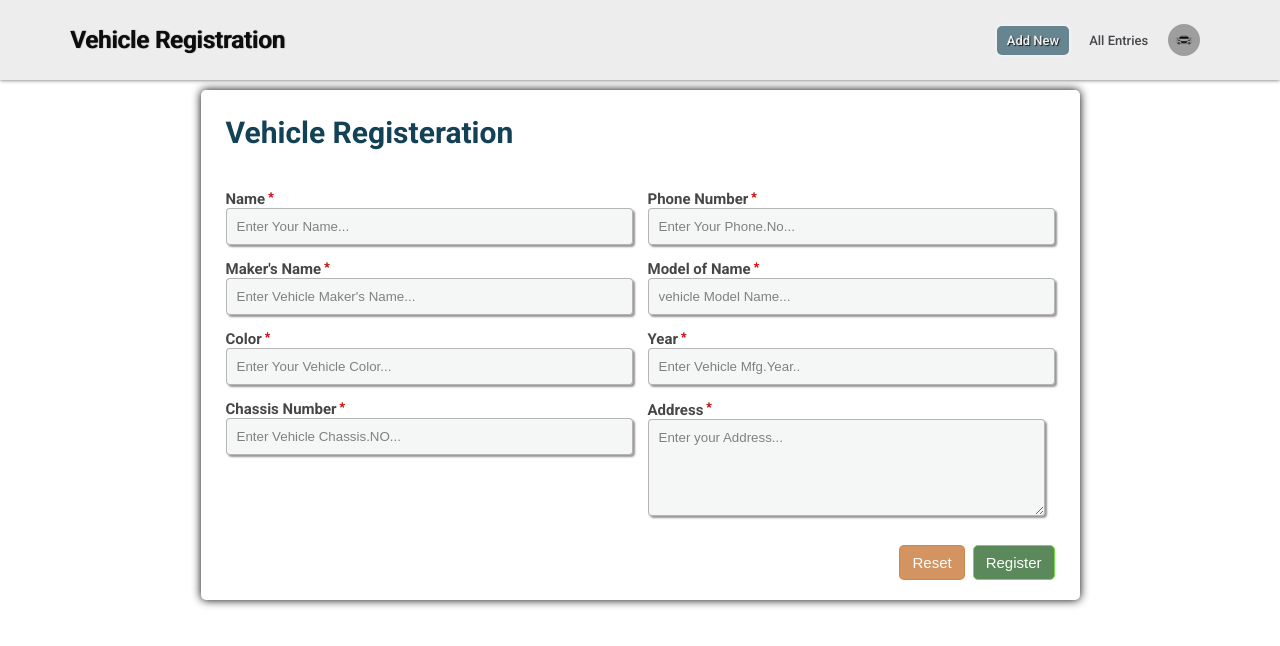
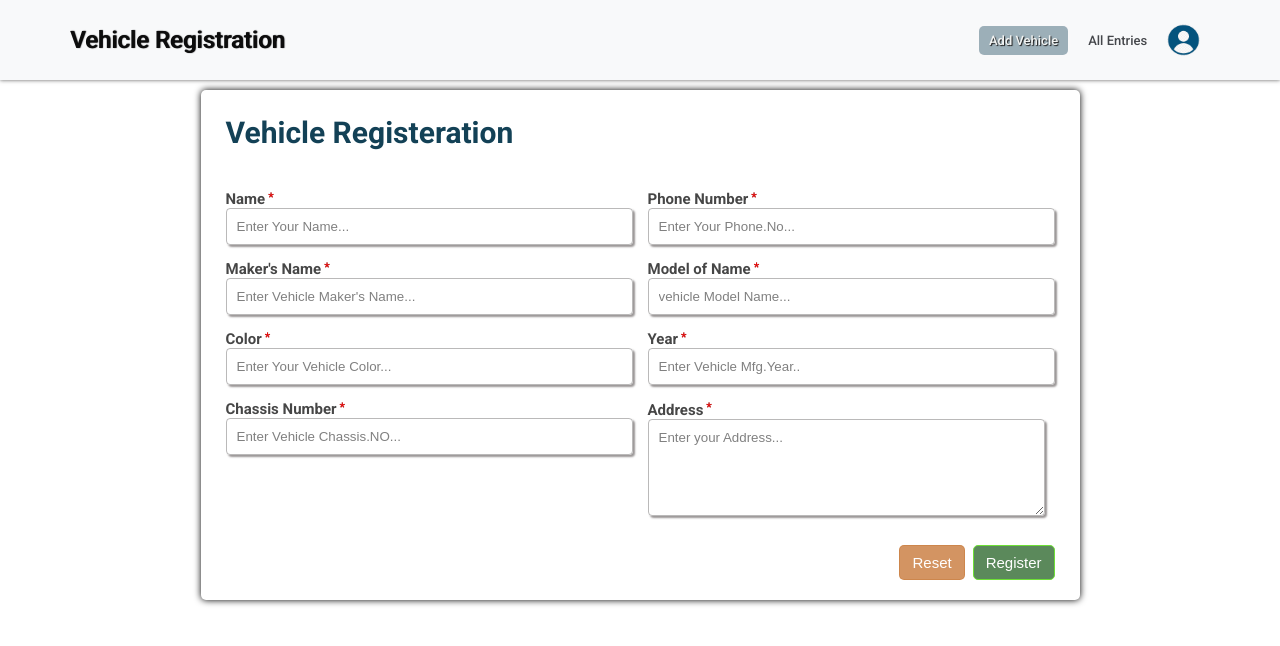
Before and after one commit to samarasam24/Vehicle-Registration--Crud, a React (Create React App) app: page /create-vehicle-details in a window 1280 px wide. Shown: the top 646 px of the page. Built offline with nearby package versions, Linux system fonts and the light colour scheme.

Commit message:
vehicle-register-task

```diff
--- a/src/App.js
+++ b/src/App.js
@@ -9,14 +9,13 @@ function App() {
   return (
     <BrowserRouter>
        <Provider store={store}>
-       <Navbar/>
+         <Navbar/>
          <Routes>
           <Route path='/' element={<Navigate to='/create-vehicle-details' />} />
           <Route path='/create-vehicle-details' element={<ConnectedForm />} />
-          <Route path='/vehicle-details' element={<TablePage/>}/>
+          <Route path='/all-vehicle-details' element={<TablePage/>}/>
           <Route path='/edit-vehicle-details?/:id' element={<EditPage/>}/>
          </Routes>
-
       </Provider>
     </BrowserRouter>
   );
--- a/src/PageStyles/EditPage.css
+++ b/src/PageStyles/EditPage.css
@@ -14,7 +14,7 @@
     padding:  20px 30px;
     background-color: #ffffff;
     border-radius: 5px;
-    box-shadow: 0px 0px 10px black;
+    box-shadow: 0px 0px 7px black;
     backdrop-filter: blur(10px);
     gap: 15px;
     margin-bottom: 16px;
--- a/src/PageStyles/NavBar.css
+++ b/src/PageStyles/NavBar.css
@@ -3,7 +3,8 @@ nav{
     justify-content: space-between;
     align-items: center;
     height: 10vh;
-    background-color: #ededed;
+    /* background-color: #eeecec;  */
+    background-color: #f8f9fa;
     box-shadow: 0px 0px 4px rgba(22, 21, 21, 0.696) !important;
     position: fixed;
     top: 0;
@@ -33,7 +34,7 @@ a{
 }
 .active-link{
     border-radius: 5px;
-    background-color: #426778c7;
+    background-color: #42677880;
     text-shadow: 1px 1px 1px rgb(29, 28, 28);
     box-shadow: 0px 0px 4px rgb(250, 249, 249);
     color: #f1f3f2;
@@ -57,6 +58,12 @@ a:hover{
     margin-left: 70px;
     color:#0d0d0d;
 }
+.logoFirstLetter{
+    background-color: #45474B;
+    color: white;
+    padding: 4px 10px;
+    border-radius: 50%;
+}
 
 @media only screen and (max-width:1023px) and (min-width:724px){
     .logobrand{
--- a/src/PageStyles/RegForm.css
+++ b/src/PageStyles/RegForm.css
@@ -40,7 +40,7 @@ label{
     padding:20px 25px;
     border-radius: 5px;
     gap: 15px;
-    box-shadow: 0px 0px 10px black;
+    box-shadow: 0px 0px 7px black;
     background-color: #ffffff;
     margin-bottom:10px;
 }
@@ -86,7 +86,7 @@ input{
     background-color: transparent;
     border: 1px solid rgba(115, 113, 113, 0.491);
     box-shadow: 2px 2px 2px rgb(154, 150, 150);
-    background-color: #1034450a;
+    /* background-color: #1034450a;  */
     border-radius: 4px;
     color: rgb(49, 47, 47);
     padding: 10px;
@@ -96,7 +96,7 @@ input{
     background-color: transparent;
     border: 1px solid rgba(115, 113, 113, 0.491);
     box-shadow: 2px 2px 2px rgb(154, 150, 150);
-    background-color: #1034450a;
+    /* background-color: #1034450a;  */
     border-radius: 4px;
     color: rgb(49, 47, 47);
     padding: 10px;
--- a/src/PageStyles/TablePage.css
+++ b/src/PageStyles/TablePage.css
@@ -33,7 +33,7 @@ th{
 }
 .headContainer button{
     position: absolute;
-    left: 14%;
+    left: 12%;
 }
 
 td{
--- a/src/Pages/EditPage.js
+++ b/src/Pages/EditPage.js
@@ -100,7 +100,7 @@ export function EditPage() {
             axios.put(`https://65b1d9849bfb12f6eafc3b4b.mockapi.io/Vehicle-Registration/${id}`, vehicle)
             .then(() => {
                 dispatch(updateVehicle(vehicle));
-                navigate('/vehicle-details');
+                navigate('/all-vehicle-details');
             })
             .catch(error => {
                 console.error('Failed to update vehicle:', error);
--- a/src/Pages/NavBar.js
+++ b/src/Pages/NavBar.js
@@ -1,9 +1,30 @@
 import '../PageStyles/NavBar.css';
 import { NavLink } from 'react-router-dom';
-import logo from '../images/f19e4f665f2c7528e72df51b28e660f7-removebg-preview.png'
-
+import logo from '../images/png-transparent-profile-logo-computer-icons-user-user-blue-heroes-logo-thumbnail.png';
+// import { useEffect, useState } from 'react';
+// import axios from 'axios';
 
 export function Navbar() {
+
+//   const [ logoName,setLogoName ] = useState('');
+
+//   useEffect( ()=> {
+
+//     axios.get("https://65b1d9849bfb12f6eafc3b4b.mockapi.io/Vehicle-Registration")
+//     .then( response =>{
+
+//       setLogoName(response.data[response.data.length-1].ownerName.toUpperCase());
+
+//     })
+
+//     .catch( error => {
+//           console.error(error);
+
+//     }
+//     )
+
+// },[logoName]
+// );
 
     return(
         <>
@@ -18,10 +39,10 @@ export function Navbar() {
                   to="/create-vehicle-details"
                   className={({ isActive }) => (isActive ? "active-link" : "")}
                 >
-                   Add New
+                   Add Vehicle
                 </NavLink>
                 <NavLink
-                  to="/vehicle-details"
+                  to="/all-vehicle-details"
                   className={({ isActive }) => (isActive ? "active-link" : "")}
                 >
                  All Entries
@@ -33,6 +54,7 @@ export function Navbar() {
                  Modify Entry
                 </NavLink>
                  <img src={logo} alt='icon' />
+                 {/* <div className='logoFirstLetter'>{logoName[0]}</div> */}
                </div>
 
         </nav>
--- a/src/Pages/RegisterForm.js
+++ b/src/Pages/RegisterForm.js
@@ -60,7 +60,7 @@ function RegForm({Data}){
         setErrorMsg(errors);
 
         if (Object.keys(errors).length === 0) {
-            navigate('/vehicle-details');
+            navigate('/all-vehicle-details');
             dispatch( HandleSubmit(e) );
         };
 
--- a/src/Pages/TablePage.js
+++ b/src/Pages/TablePage.js
@@ -173,7 +173,7 @@ export function TablePage(){
         </section>
 
         <dialog id="deleteDialog"  className={ isActive ? ' visible' : 'invisible'}>
-        <div className='headMsgCon'><sapn className='headmsgconfirm' >Confirmation Notification</sapn> <span className='x'
+         <div className='headMsgCon'><sapn className='headmsgconfirm' >Confirmation Notification</sapn> <span className='x'
          onClick={() => document.getElementById('deleteDialog').close()}>&times;</span></div>
           <p id='msg-content'>Are you sure you want to delete this item?  </p>
           <div className='div'>
```
Also changed, not shown: src/images/png-transparent-profile-logo-computer-icons-user-user-blue-heroes-logo-thumbnail.png (added).
